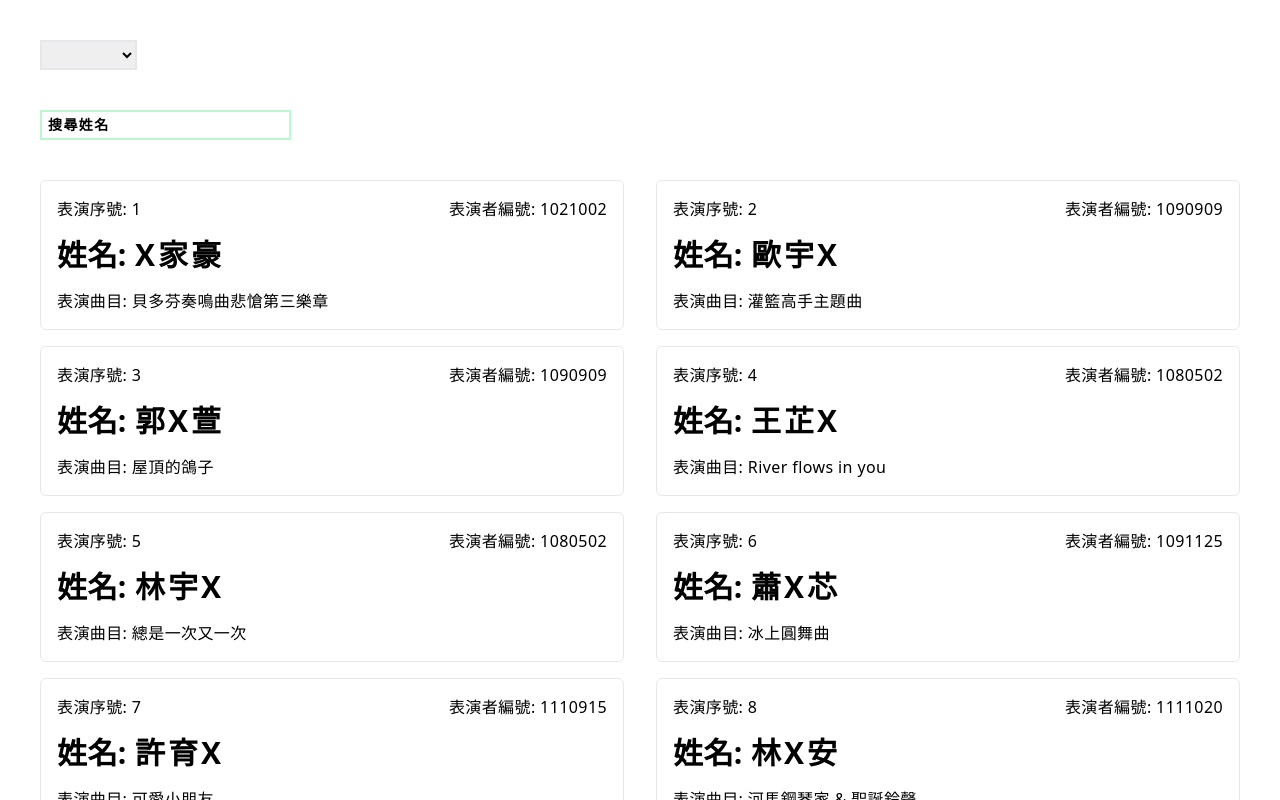
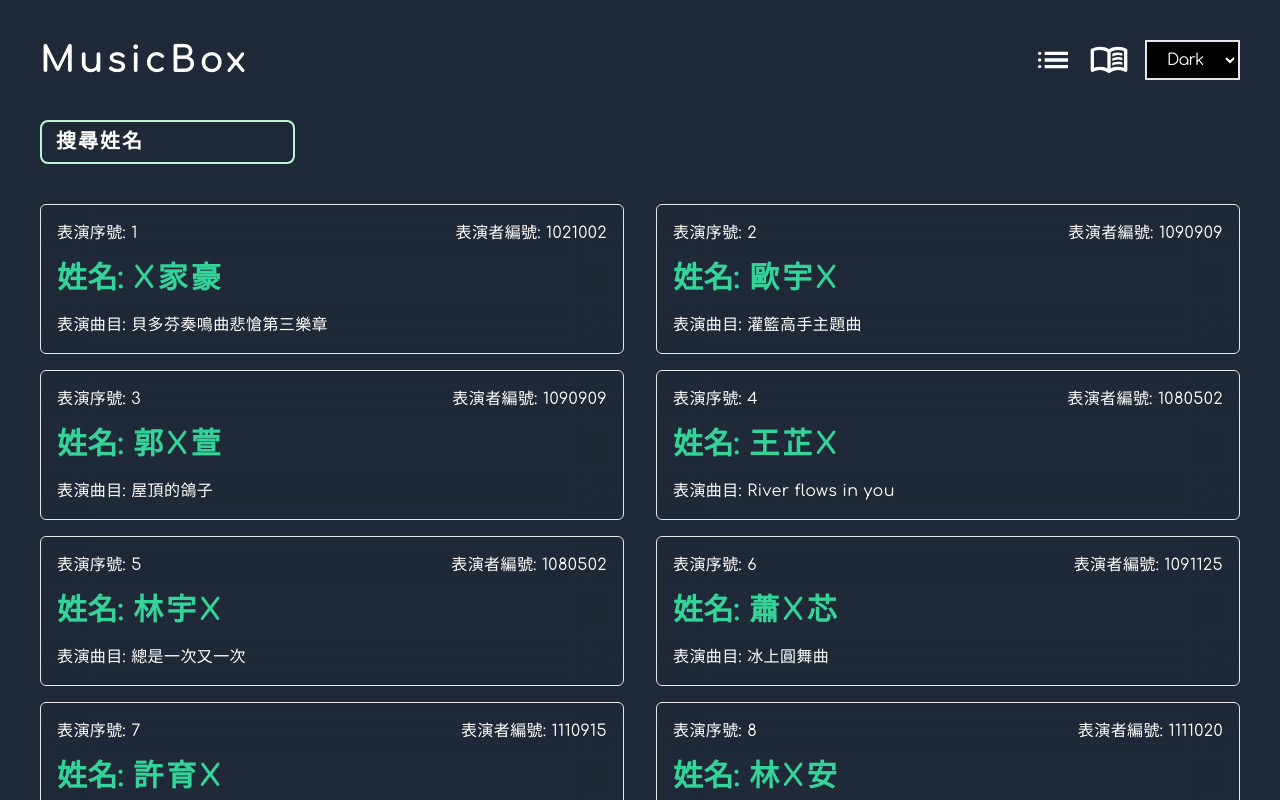
Before and after one commit to Narrowd4c/Exhibition, a Nuxt app: page / in a window 1280 px wide. Shown: the top 800 px of the page. Built offline with nearby package versions, Linux system fonts and the light colour scheme.

Commit message:
modify: layout

```diff
--- a/assets/css/tailwind.css
+++ b/assets/css/tailwind.css
@@ -1,10 +1,16 @@
 @tailwind base;
 @layer base {
+    @font-face {
+        font-family: 'Comfortaa';
+        src: url(./Comfortaa-VariableFont_wght.ttf) format('truetype');
+    }
     body {
         @apply dark:bg-gray-800;
         @apply dark:text-white;
         @apply tracking-wide;
+        font-family: 'Comfortaa', sans-serif;
     }
+
 }
 @tailwind components;
 @tailwind utilities;
--- /dev/null
+++ b/components/icon/ListIcon.vue
@@ -0,0 +1,3 @@
+<template>
+    <svg xmlns="http://www.w3.org/2000/svg" height="40" viewBox="0 -960 960 960" width="40"><path d="M280-600v-80h560v80H280Zm0 160v-80h560v80H280Zm0 160v-80h560v80H280ZM160-600q-17 0-28.5-11.5T120-640q0-17 11.5-28.5T160-680q17 0 28.5 11.5T200-640q0 17-11.5 28.5T160-600Zm0 160q-17 0-28.5-11.5T120-480q0-17 11.5-28.5T160-520q17 0 28.5 11.5T200-480q0 17-11.5 28.5T160-440Zm0 160q-17 0-28.5-11.5T120-320q0-17 11.5-28.5T160-360q17 0 28.5 11.5T200-320q0 17-11.5 28.5T160-280Z"/></svg>
+</template>
--- /dev/null
+++ b/components/icon/MenuBookIcon.vue
@@ -0,0 +1,3 @@
+<template>
+    <svg xmlns="http://www.w3.org/2000/svg" height="40" viewBox="0 -960 960 960" width="40"><path d="M560-564v-68q33-14 67.5-21t72.5-7q26 0 51 4t49 10v64q-24-9-48.5-13.5T700-600q-38 0-73 9.5T560-564Zm0 220v-68q33-14 67.5-21t72.5-7q26 0 51 4t49 10v64q-24-9-48.5-13.5T700-380q-38 0-73 9t-67 27Zm0-110v-68q33-14 67.5-21t72.5-7q26 0 51 4t49 10v64q-24-9-48.5-13.5T700-490q-38 0-73 9.5T560-454ZM260-320q47 0 91.5 10.5T440-278v-394q-41-24-87-36t-93-12q-36 0-71.5 7T120-692v396q35-12 69.5-18t70.5-6Zm260 42q44-21 88.5-31.5T700-320q36 0 70.5 6t69.5 18v-396q-33-14-68.5-21t-71.5-7q-47 0-93 12t-87 36v394Zm-40 118q-48-38-104-59t-116-21q-42 0-82.5 11T100-198q-21 11-40.5-1T40-234v-482q0-11 5.5-21T62-752q46-24 96-36t102-12q58 0 113.5 15T480-740q51-30 106.5-45T700-800q52 0 102 12t96 36q11 5 16.5 15t5.5 21v482q0 23-19.5 35t-40.5 1q-37-20-77.5-31T700-240q-60 0-116 21t-104 59ZM280-494Z"/></svg>
+</template>
--- a/layouts/header.vue
+++ b/layouts/header.vue
@@ -1,16 +1,34 @@
 <template>
     <div class="container mx-auto p-10">
+        <div class="flex">
+            <h1 class="text-4xl tracking-widest font-black hover:text-emerald-400"><RouterLink to="/">MusicBox</RouterLink></h1>
+            <ul class="ms-auto flex gap-4">
+                <li title="清單模式">
+                    <RouterLink to="/"
+                        ><ListIcon class="dark:fill-white hover:fill-emerald-400"
+                    /></RouterLink>
+                </li>
+                <li title="圖片模式">
+                    <RouterLink to="/book"
+                        ><BookIcon class="dark:fill-white hover:fill-emerald-400"
+                    /></RouterLink>
+                </li>
+            </ul>
             <select
-            class="border-2 px-4 py-px dark:bg-black"
+                class="ms-4 border-2 px-4 py-0 tracking-tighter dark:bg-black"
                 v-model="colorMode.preference"
             >
                 <option value="light">Light</option>
                 <option value="dark">Dark</option>
             </select>
+        </div>
         <slot></slot>
     </div>
 </template>
 <script setup lang="ts">
+import BookIcon from '../components/icon/MenuBookIcon.vue'
+import ListIcon from '../components/icon/ListIcon.vue'
+
 const colorMode = useColorMode()
 </script>
 
--- a/nuxt.config.ts
+++ b/nuxt.config.ts
@@ -7,7 +7,7 @@ export default defineNuxtConfig({
         base: '/exhibition/',
     },
     colorMode: {
-        preference: 'system',
+        preference: 'dark',
         classPrefix: '',
         classSuffix: '',
     },
--- /dev/null
+++ b/pages/book.vue
@@ -0,0 +1,26 @@
+<template>
+    <div class="my-10 text4xl w-fit" @click="toggle = !toggle">
+        <ul class="px-2 group grid grid-cols-3 grid-rows-3 transition-all gap-px hover:scale-110 hover:cursor-pointer" aria-hidden="true">
+            <li v-for="i in 9" class="group-hover:bg-emerald-400  w-2 bg-black aspect-square"></li>
+        </ul>
+    </div>
+    <div
+        class="container snap-both snap-mandatory overflow-y-clip overflow-x-scroll"
+    >
+        <div :class="{'flex-wrap gap-y-4 [&>*]:px-2':!toggle, 'gap-x-4':toggle}" class="flex">
+            <div v-for="(player, i) in quoteImage1.images" :key="i" :class="{'w-full':toggle, 'w-1/3':!toggle}" class="snap-always  flex-shrink-0 snap-center" >
+                <img :src="player" alt="playerImage" />
+            </div>
+        </div>
+    </div>
+</template>
+
+<script setup lang="ts">
+import { useQuoteImage1Store } from '../stores/quoteImage1'
+
+const quoteImage1 = useQuoteImage1Store()
+
+const toggle = ref<Boolean>(true)
+</script>
+
+<style scoped></style>
--- a/pages/carousel.vue
+++ /dev/null
@@ -1,19 +0,0 @@
-<template>
-    <div
-        class="container snap-both snap-mandatory overflow-y-clip overflow-x-scroll"
-    >
-        <div class="flex">
-            <div v-for="(player, i) in quoteImage1.images" :key="i" class=" snap-always scroll-pl-4 w-full flex-shrink-0 snap-center" >
-                <img :src="player" alt="playerImage" />
-            </div>
-        </div>
-    </div>
-</template>
-
-<script setup lang="ts">
-import { useQuoteImage1Store } from '../stores/quoteImage1'
-
-const quoteImage1 = useQuoteImage1Store()
-</script>
-
-<style scoped></style>
--- a/pages/index.vue
+++ b/pages/index.vue
@@ -1,22 +1,22 @@
 <template>
     <main class="container py-10">
         <form
-            class="relative mb-10 flex items-center gap-4 [&>*]:dark:bg-gray-800"
+            @submit.prevent class="relative mb-10 flex items-center gap-4 [&>*]:dark:bg-gray-800"
         >
             <input
-                class="peer border-2 border-green-200 px-2 py-px focus-visible:outline-0"
+                class="peer rounded-lg border-2 border-green-200 px-4 py-2 focus-visible:outline-0"
                 type="text"
                 id="search-player"
-                v-model.lazy="playerName"
-                placeholder=" "
+                v-model="playerName"
+                placeholder=""
             />
             <label
-                class="absolute ms-2 -translate-y-[80%] bg-white text-sm font-bold tracking-widest transition-transform duration-300 peer-placeholder-shown:-translate-y-[0%] peer-focus:-translate-y-[80%]"
+                class="absolute ms-4 -translate-y-[80%] bg-white text-xl font-bold tracking-widest transition-transform duration-300 peer-placeholder-shown:-translate-y-[0%] peer-focus:-translate-y-[80%]"
                 for="search-player"
                 >搜尋姓名</label
             >
             <div class="relative"></div>
-        </form>
+    </form>
         <ul class="-mx-4 flex flex-wrap gap-y-4">
             <li
                 class="w-full px-4 md:w-6/12"
```
Also changed, not shown: assets/css/Comfortaa-VariableFont_wght.ttf (added). Lines whose indentation alone changed are shown as unchanged.
